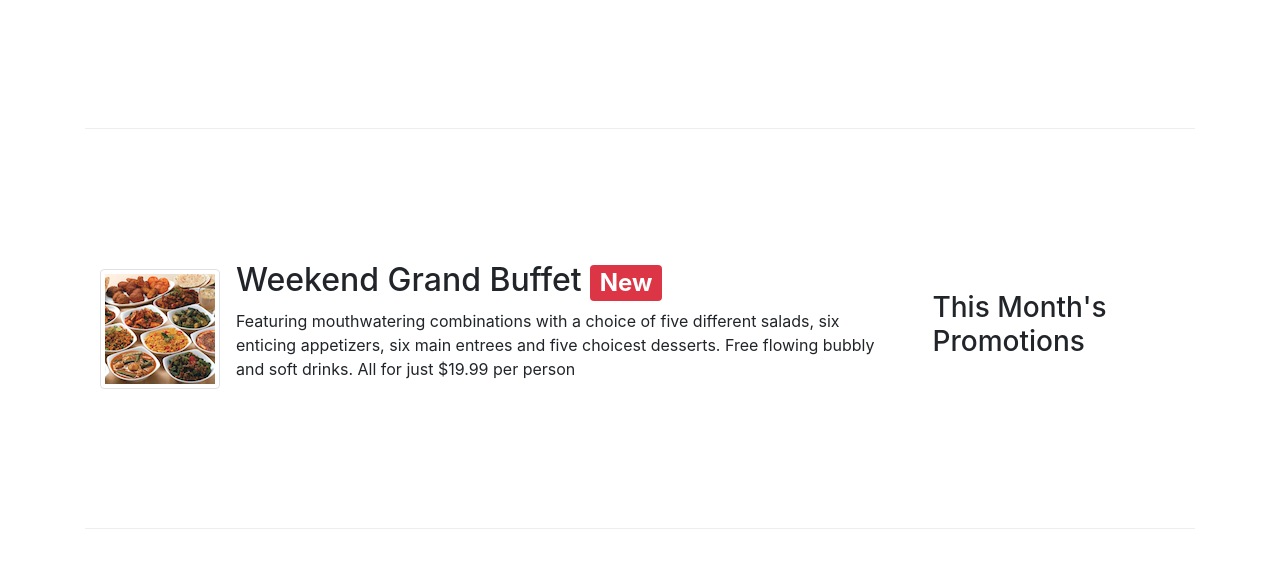
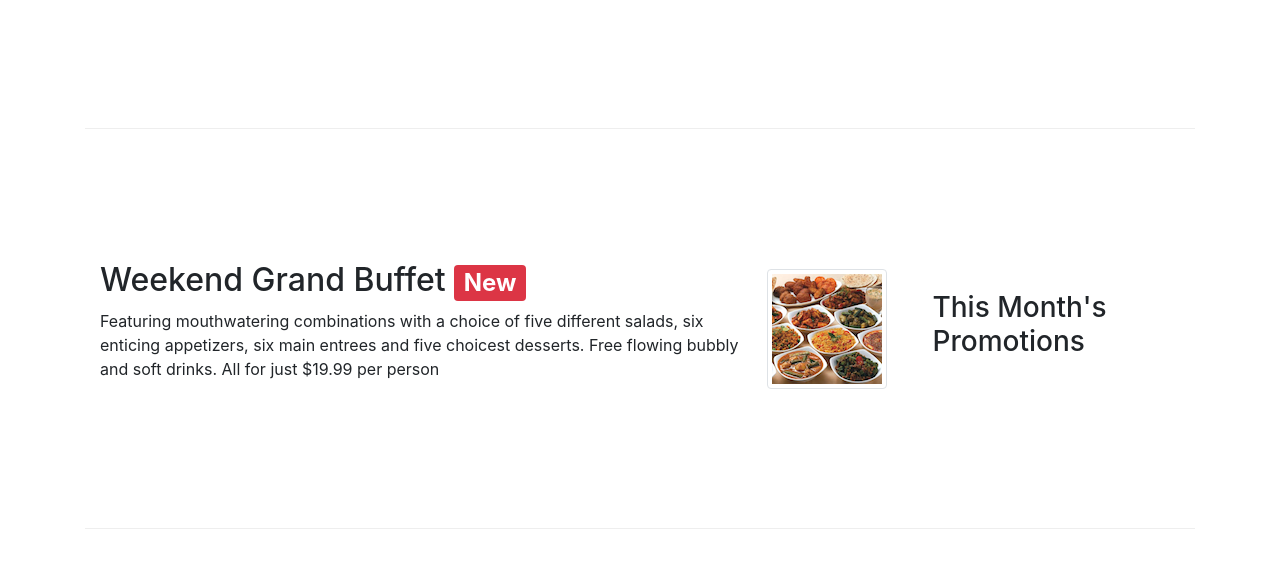
Before and after one commit to Smilesli/Bootstrap4, a website: page index.html in a window 1280 px wide. Shown: the part 622-1190 px from the top of the page. Drawn offline with nearby package versions, Linux system fonts and the light colour scheme.

Commit message:
Assign2-task2-change picture order

```diff
--- a/index.html
+++ b/index.html
@@ -79,7 +79,7 @@
             </div>
             <div class="col col-sm order-sm-first col-md">
                 <div class="media">
-                    <img class="d-flex mr-3 img-thumbnail align-self-center"
+                    <img class="d-flex mr-3 img-thumbnail align-self-center order-last"
                             src="img/buffet.png" alt="Uthappizza">
                     <div class="media-body">
                         <h2 class="mt-0">
```
